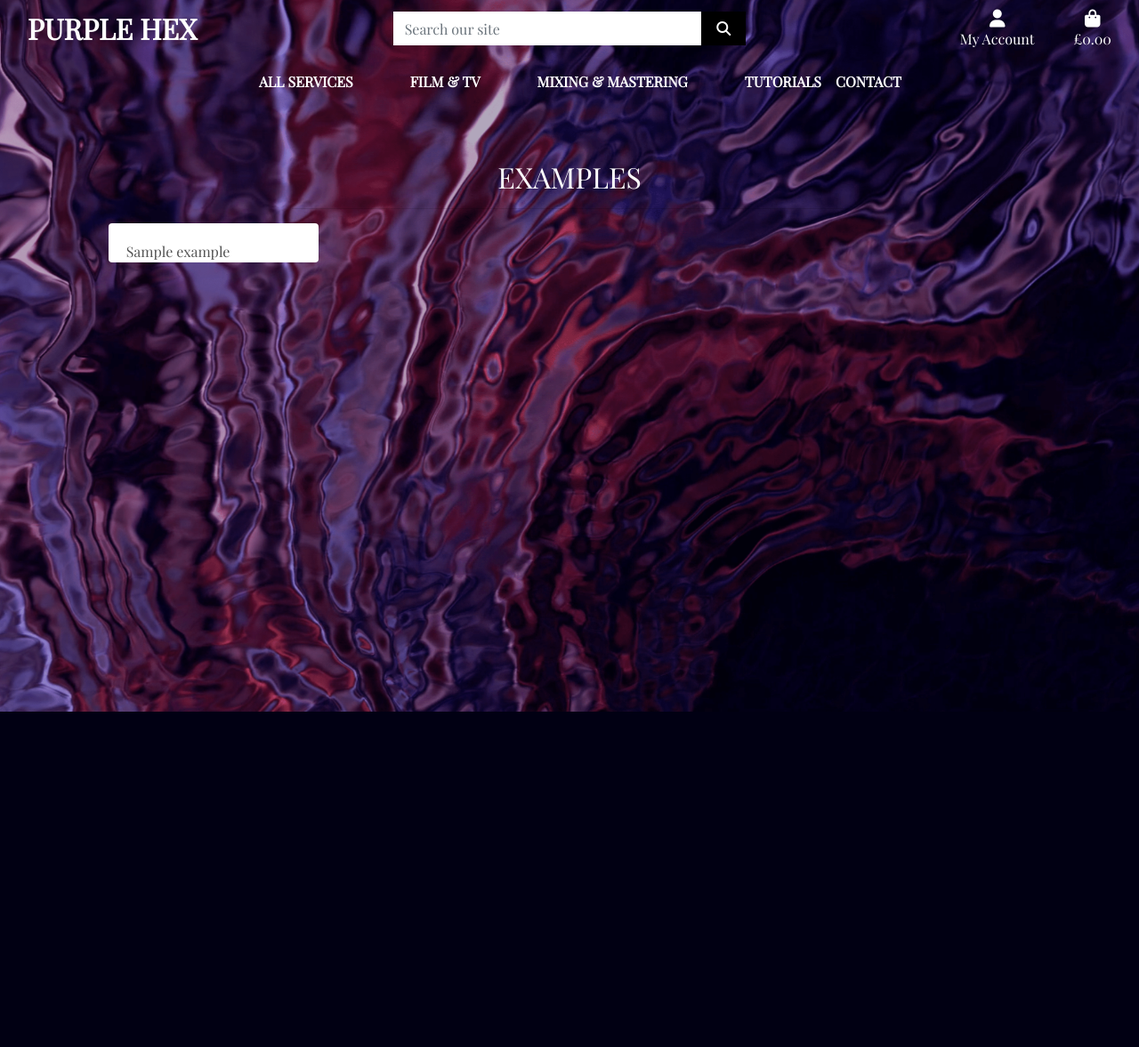
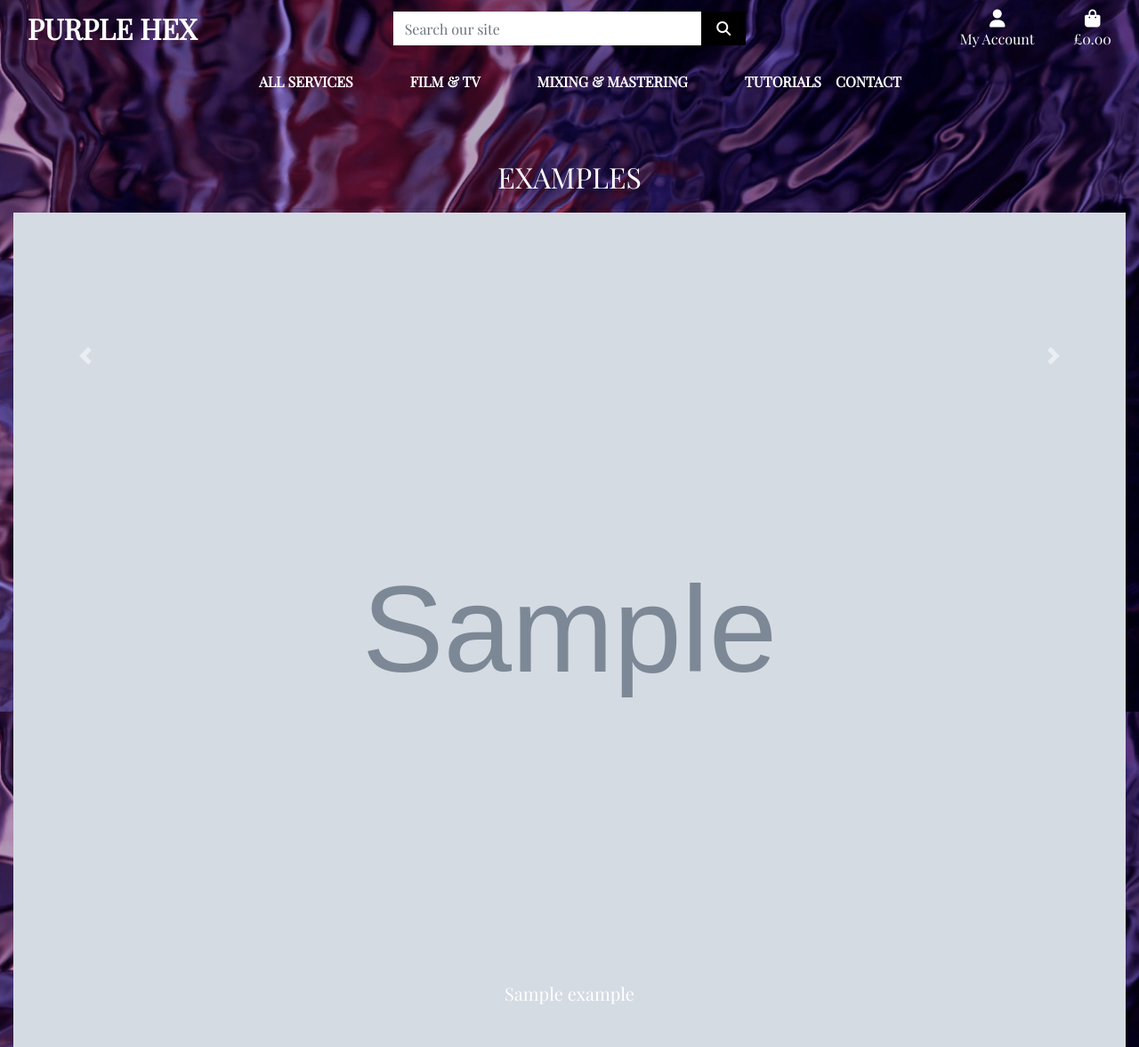
Before and after one commit to Code-Institute-Submissions/purple-hex-studios, a Django app: page /examples/ in a window 1280 px wide. Shown: the whole page at 89% size. Before the commit the page ends 800 px from the top, so only its background shows below. Run offline with Django 3.2, Linux system fonts and the light colour scheme; tables that the repository leaves empty hold one stand-in row (values such as "Sample post"); grey boxes marked "Sample" are stand-in pictures; some libraries are stand-ins or nearby versions.

Commit message:
Add carousel to examples

```diff
--- a/examples/templates/examples/examples.html
+++ b/examples/templates/examples/examples.html
@@ -18,36 +18,32 @@
                 <hr class="w-50 mb-1">
             </div>
         </div>
-        <div class="row">
-            <div class="service-container col-10 offset-1">
-                <div class="row mt-1 mb-2"></div>
-                <div class="row">
-                    {% for example in examples %}
-                        <div class="col-sm-6 col-md-6 col-lg-4 col-xl-3">
-                            <div class="card h-100 border-0">
-                                <div class="card-body pb-0">
-                                    <p class="mb-0">{{ example.name }}</p>
-                                </div>
-                            </div>
+        <!-- carousel test -->
+        <div id="carouselExampleControls" class="carousel slide" data-ride="carousel">
+            <div class="carousel-inner">
+                {% for example in examples|slice:":3" %}
+                {% if forloop.first %}
+                <div class="carousel-item active">
+                {% else %}
+                    <div class="item">
+                {% endif %}
+                        <img class="d-block w-100" src="{{ example.image.url }}" alt="{{ example.name }}">
+                        <div class="carousel-caption d-none d-md-block">
+                            <h5>{{ example.name }}</h5>
                         </div>
-                        {% if forloop.counter|divisibleby:2 %}
-                        <div class="col-12 d-none d-sm-block d-md-block d-lg-none mb-5">
-                            <hr>
-                        </div>
-                        {% endif %}
-                        {% if forloop.counter|divisibleby:3 %}
-                            <div class="col-12 d-none d-lg-block d-xl-none mb-5">
-                                <hr>
-                            </div>
-                        {% endif %}
-                        {% if forloop.counter|divisibleby:4 %}
-                            <div class="col-12 d-none d-xl-block mb-5">
-                                <hr>
-                            </div>
-                        {% endif %}
-                    {% endfor %}
+                    </div>
                 </div>
+
             </div>
-        </div>
+                {% endfor %}
+            <a class="carousel-control-prev" href="#carouselExampleControls" role="button" data-slide="prev">
+              <span class="carousel-control-prev-icon" aria-hidden="true"></span>
+              <span class="sr-only">Previous</span>
+            </a>
+            <a class="carousel-control-next" href="#carouselExampleControls" role="button" data-slide="next">
+              <span class="carousel-control-next-icon" aria-hidden="true"></span>
+              <span class="sr-only">Next</span>
+            </a>
+          </div>
     </div>
 {% endblock %}
```
